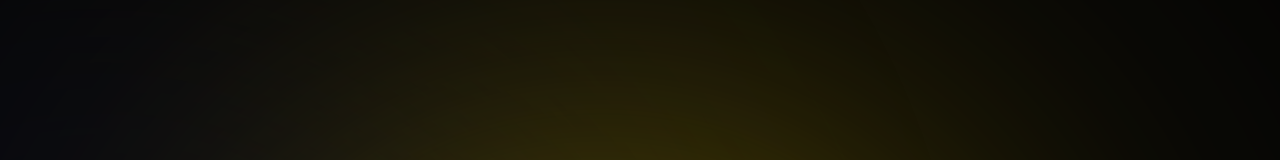
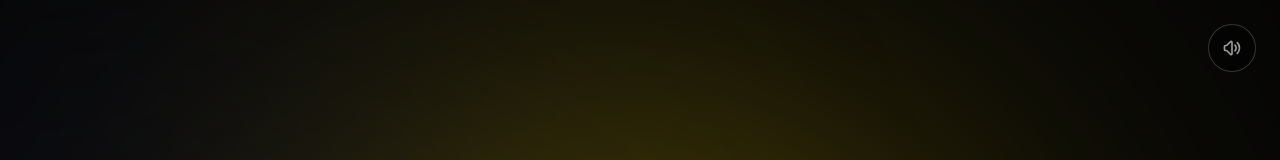
Before and after one commit to post-meta/seventhday, a Next.js app: page / in a window 1280 px wide. Shown: the top 160 px of the page. Built offline with nearby package versions, Linux system fonts and the light colour scheme.

Commit message:
Add background music with mute button
- Add Midnight Pulse audio track to public/audio
- Auto-play on page load at 30% volume
- Add floating mute button in top right corner
- Smooth fade-in animation for mute button
- Toggle between muted/unmuted states with icons

```diff
--- a/app/page.tsx
+++ b/app/page.tsx
@@ -1,5 +1,6 @@
 "use client";
 
+import { useState, useEffect, useRef } from "react";
 import { motion } from "framer-motion";
 import Manifesto from "./components/Manifesto";
 import ProcessSection from "./components/ProcessSection";
@@ -7,8 +8,54 @@ import OutputSection from "./components/OutputSection";
 import OfferSection from "./components/OfferSection";
 
 export default function Home() {
+  const [isMuted, setIsMuted] = useState(false);
+  const audioRef = useRef<HTMLAudioElement>(null);
+
+  useEffect(() => {
+    // Auto-play audio on mount
+    if (audioRef.current) {
+      audioRef.current.volume = 0.3; // Set volume to 30%
+      audioRef.current.play().catch(error => {
+        console.log("Audio autoplay prevented:", error);
+      });
+    }
+  }, []);
+
+  const toggleMute = () => {
+    if (audioRef.current) {
+      audioRef.current.muted = !isMuted;
+      setIsMuted(!isMuted);
+    }
+  };
+
   return (
     <>
+      {/* Background Audio */}
+      <audio ref={audioRef} loop>
+        <source src="/audio/background.m4a" type="audio/mp4" />
+      </audio>
+
+      {/* Mute Button - Top Right */}
+      <motion.button
+        initial={{ opacity: 0 }}
+        animate={{ opacity: 1 }}
+        transition={{ delay: 1, duration: 0.5 }}
+        onClick={toggleMute}
+        className="fixed top-6 right-6 z-50 flex h-12 w-12 items-center justify-center rounded-full border border-white/20 bg-black/40 backdrop-blur-sm transition-all hover:border-holy-gold hover:bg-black/60"
+        aria-label={isMuted ? "Unmute" : "Mute"}
+      >
+        {isMuted ? (
+          <svg className="h-5 w-5 text-white/60" fill="none" viewBox="0 0 24 24" stroke="currentColor">
+            <path strokeLinecap="round" strokeLinejoin="round" strokeWidth={2} d="M5.586 15H4a1 1 0 01-1-1v-4a1 1 0 011-1h1.586l4.707-4.707C10.923 3.663 12 4.109 12 5v14c0 .891-1.077 1.337-1.707.707L5.586 15z" />
+            <path strokeLinecap="round" strokeLinejoin="round" strokeWidth={2} d="M17 14l2-2m0 0l2-2m-2 2l-2-2m2 2l2 2" />
+          </svg>
+        ) : (
+          <svg className="h-5 w-5 text-white/60" fill="none" viewBox="0 0 24 24" stroke="currentColor">
+            <path strokeLinecap="round" strokeLinejoin="round" strokeWidth={2} d="M15.536 8.464a5 5 0 010 7.072m2.828-9.9a9 9 0 010 12.728M5.586 15H4a1 1 0 01-1-1v-4a1 1 0 011-1h1.586l4.707-4.707C10.923 3.663 12 4.109 12 5v14c0 .891-1.077 1.337-1.707.707L5.586 15z" />
+          </svg>
+        )}
+      </motion.button>
+
       {/* HERO SECTION: X.AI-STYLE LIGHT REVEAL */}
       <div className="relative flex h-screen w-full items-center justify-center overflow-hidden bg-[#050505]">
 
```
Also changed, not shown: 2 other files (tests, documents, lock files or other folders).
